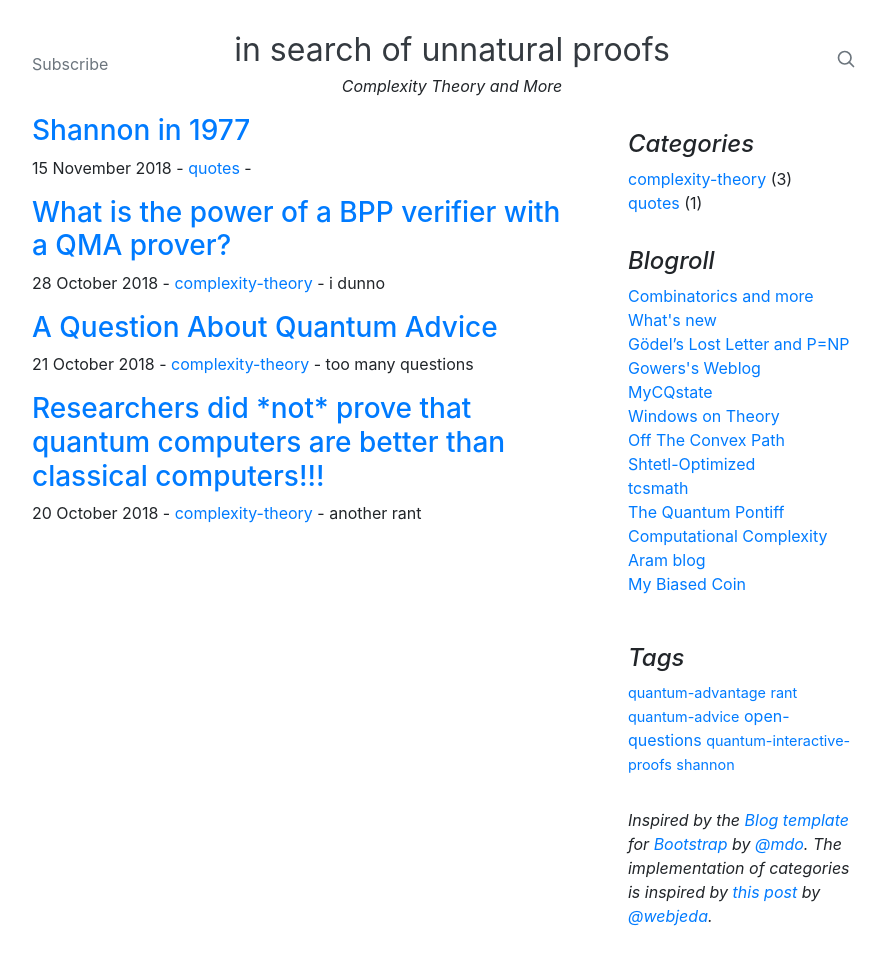
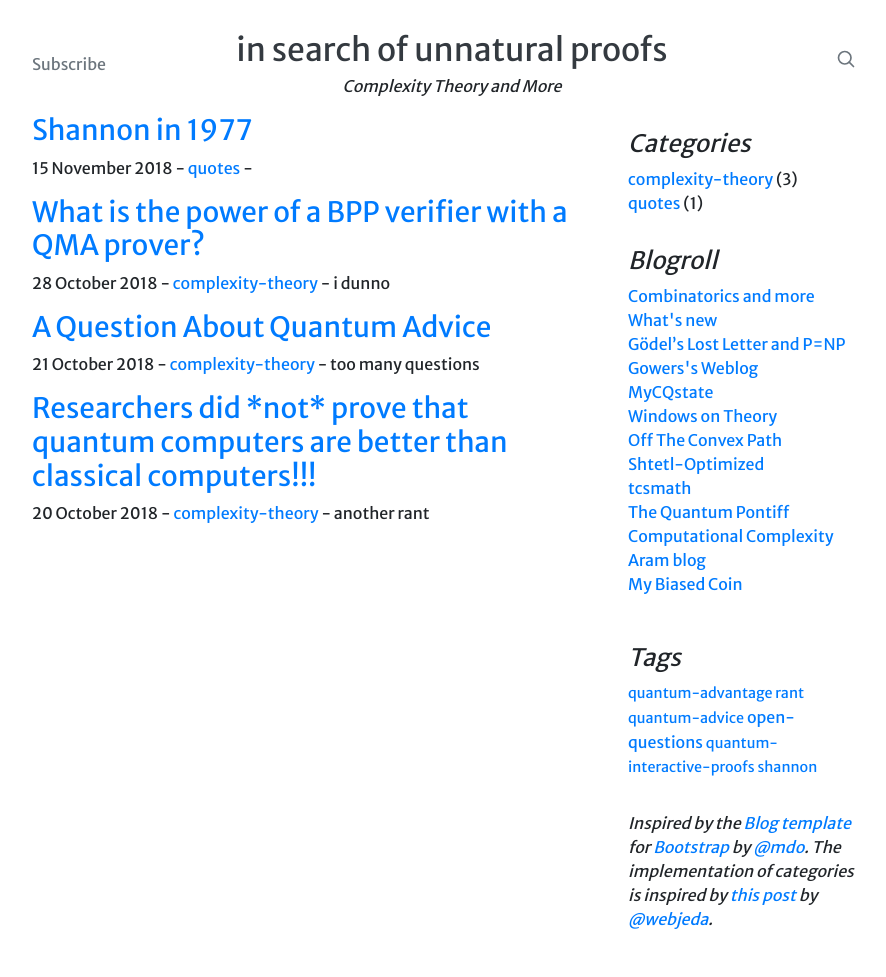
Before and after one commit to unnatural-proofs/unnatural-proofs.github.io, a Jekyll site: the page built from index.html, in a window 1280 px wide. Shown: the whole page, without its empty margins (188-1074 px from the left). Built offline with Jekyll 4.4.1, drawn with Linux system fonts in a browser that asks for light colours; nearby versions of some CDN libraries.

Commit message:
new font

```diff
--- a/_layouts/default.html
+++ b/_layouts/default.html
@@ -6,6 +6,7 @@
     <title>{{ page.title }}</title>
     <link rel="stylesheet" href="https://maxcdn.bootstrapcdn.com/bootstrap/4.0.0/css/bootstrap.min.css" integrity="sha384-Gn5384xqQ1aoWXA+058RXPxPg6fy4IWvTNh0E263XmFcJlSAwiGgFAW/dAiS6JXm" crossorigin="anonymous">
     <link href="https://stackpath.bootstrapcdn.com/font-awesome/4.7.0/css/font-awesome.min.css" rel="stylesheet" integrity="sha384-wvfXpqpZZVQGK6TAh5PVlGOfQNHSoD2xbE+QkPxCAFlNEevoEH3Sl0sibVcOQVnN" crossorigin="anonymous">
+    <link href="https://fonts.googleapis.com/css?family=Merriweather+Sans" rel="stylesheet">
     <link rel="stylesheet" href="/assets/css/styles.css">
     {% include mathjax.html %}
     <!-- google-site-verification -->
--- a/_sass/main.scss
+++ b/_sass/main.scss
@@ -4,6 +4,7 @@ body {
     max-width: 900px;
     padding: 30px;
     padding-top: 10px;
+    font-family: 'Merriweather Sans', sans-serif;
 }
 
 .blog-header-logo {
```
